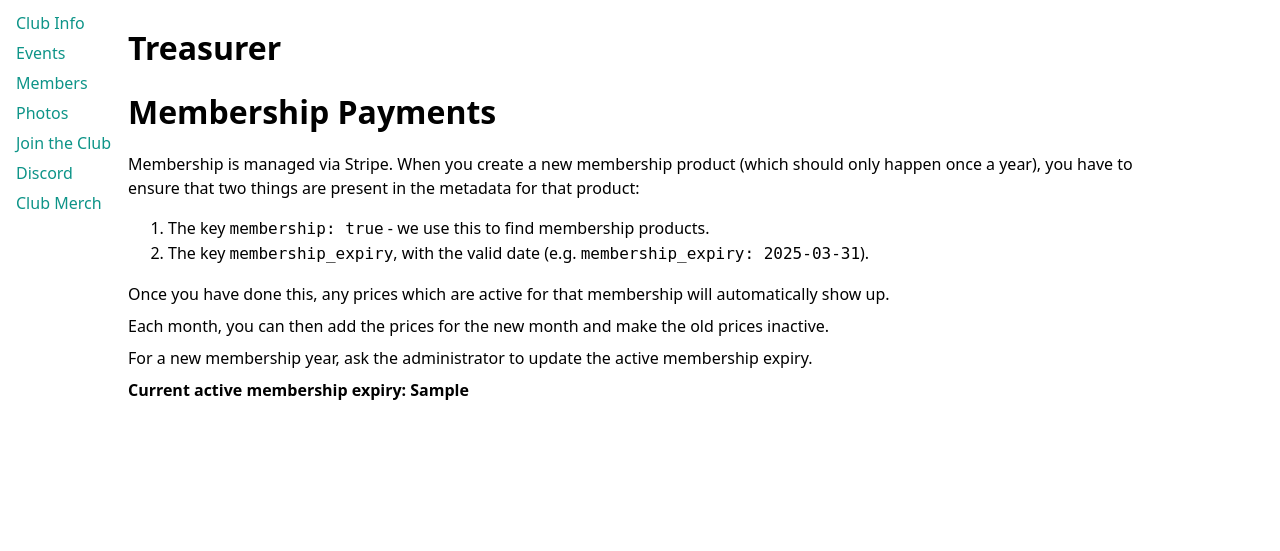
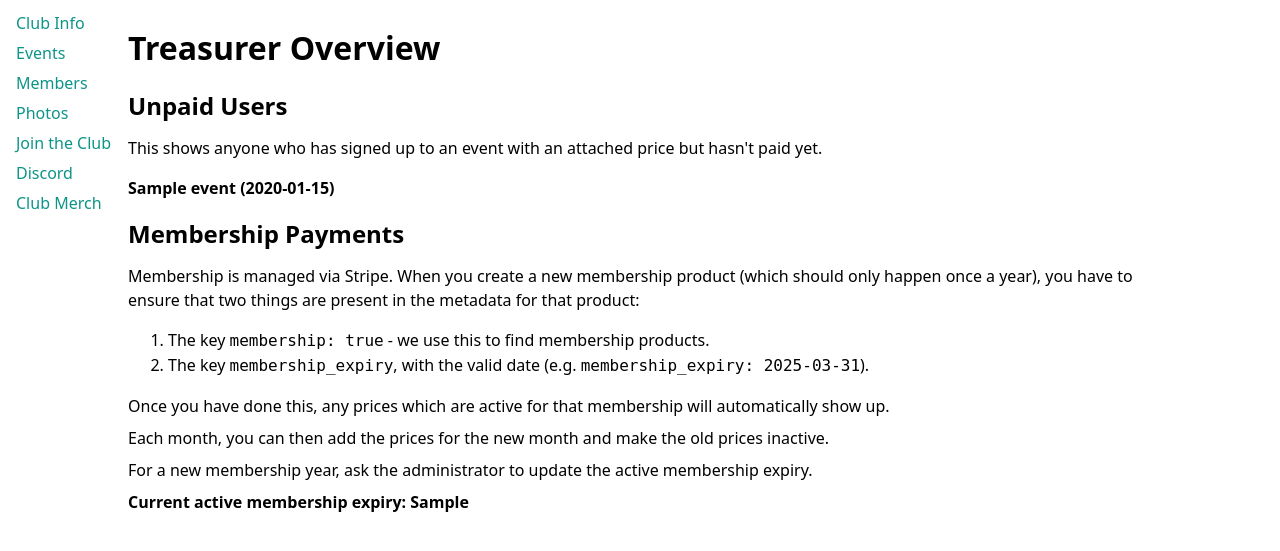
Before and after one commit to mwaddoups/mountains-v2, a Flask app: template src/mountains/committee/templates/committee/treasurer.html.j2 in a window 1280 px wide. Shown: the part 58-609 px from the top of the page. Run offline with Flask 3, Linux system fonts and the light colour scheme; the template is opened without the code that fills it: most values are stand-ins (such as "Sample title", 1, 10 or a date in 2020); parts of the project's set-up code (start-up, migrations or seed data) failed here and were passed over; some libraries are stand-ins or nearby versions.

Commit message:
Added unpaid user tracking to admin

```diff
--- a/src/mountains/app.py
+++ b/src/mountains/app.py
@@ -64,6 +64,7 @@ def create_app():
             page = latest_content(conn, "faqs")
         return render_template("page.html.j2", page=page)
 
+    # This route is fixed and set in Stripe config
     @app.route("/api/payments/handleorder")
     def handle_stripe_order():
         """
@@ -85,11 +86,11 @@ def create_app():
             return Response(status=200)
 
         with db_conn() as conn:
-            if metadata["payment_for"] == "event":
+            if metadata.get("payment_for") == "event":
                 # It's an event, lets set them as paid
                 event_payment = EventPaymentMetadata.from_metadata(metadata)
                 attendees_repo(conn).update(id=event_payment.attendee_id, is_paid=True)
-            elif metadata["payment_for"] == "membership":
+            elif metadata.get("payment_for") == "membership":
                 # It's a membership payment, lets set member and email the treasurer
                 payment = MembershipPaymentMetadata.from_metadata(metadata)
                 user_db = users_repo(conn)
--- a/src/mountains/committee/templates/committee/treasurer.html.j2
+++ b/src/mountains/committee/templates/committee/treasurer.html.j2
@@ -1,8 +1,22 @@
 {% extends "committee/base.html.j2" %}
 {% block platform %}
-  <h1>Treasurer</h1>
+  <h1>Treasurer Overview</h1>
   <section>
-    <h1>Membership Payments</h1>
+    <h2>Unpaid Users</h2>
+    <p>This shows anyone who has signed up to an event with an attached price but hasn't paid yet.</p>
+    <dl>
+      {% for event in unpaid_events | sort(attribute='event_dt') %}
+        <dt>{{ event.title }} ({{ event.event_dt.strftime("%b %d, %Y") }})</dt>
+        {% for attendee in unpaid_attendees | selectattr("event_id", "equalto", event.id) %}
+          <dd>
+            {{ user_map[attendee.user_id].full_name }}
+          </dd>
+        {% endfor %}
+      {% endfor %}
+    </dl>
+  </section>
+  <section>
+    <h2>Membership Payments</h2>
     <p>
       Membership is managed via Stripe. When you create a new membership product (which should only happen once a year), you have to ensure that two things are present in the metadata for that product:
     </p>
--- a/src/mountains/static/css/main.css
+++ b/src/mountains/static/css/main.css
@@ -379,6 +379,17 @@
     width: 100%;
     table-layout: fixed;
     text-align: center;
+  }
+
+  dl {
+    > dt {
+      font-weight: bold;
+    }
+    > dd {
+      border-left: 1px solid var(--primary);
+      margin: 0;
+      padding-left: 1.5rem;
+    }
   }
 
   /* Basic styling for dialogs */
```
Also changed, not shown: src/mountains/committee/__init__.py (+25 -1 lines), 1 other file.
